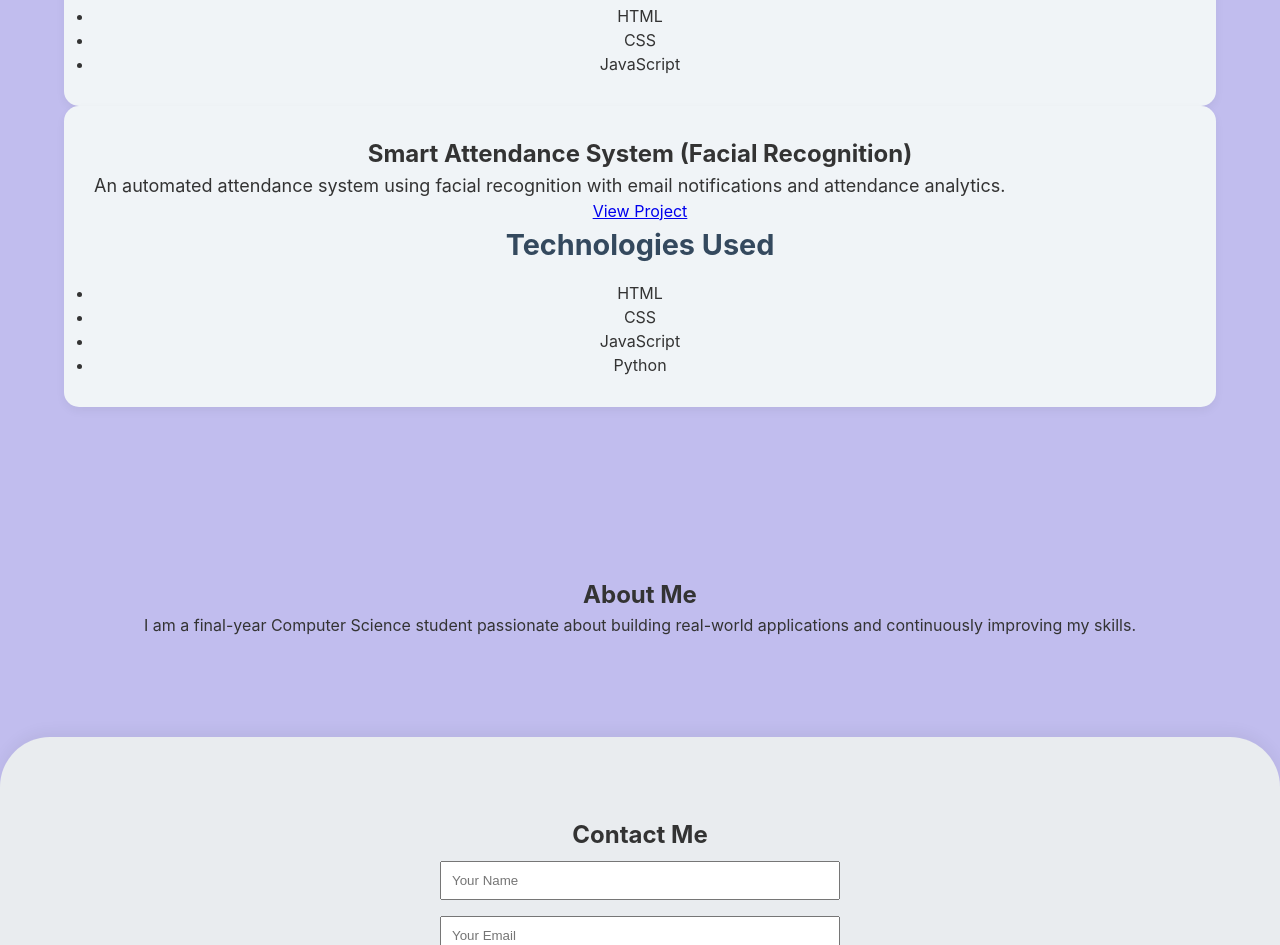
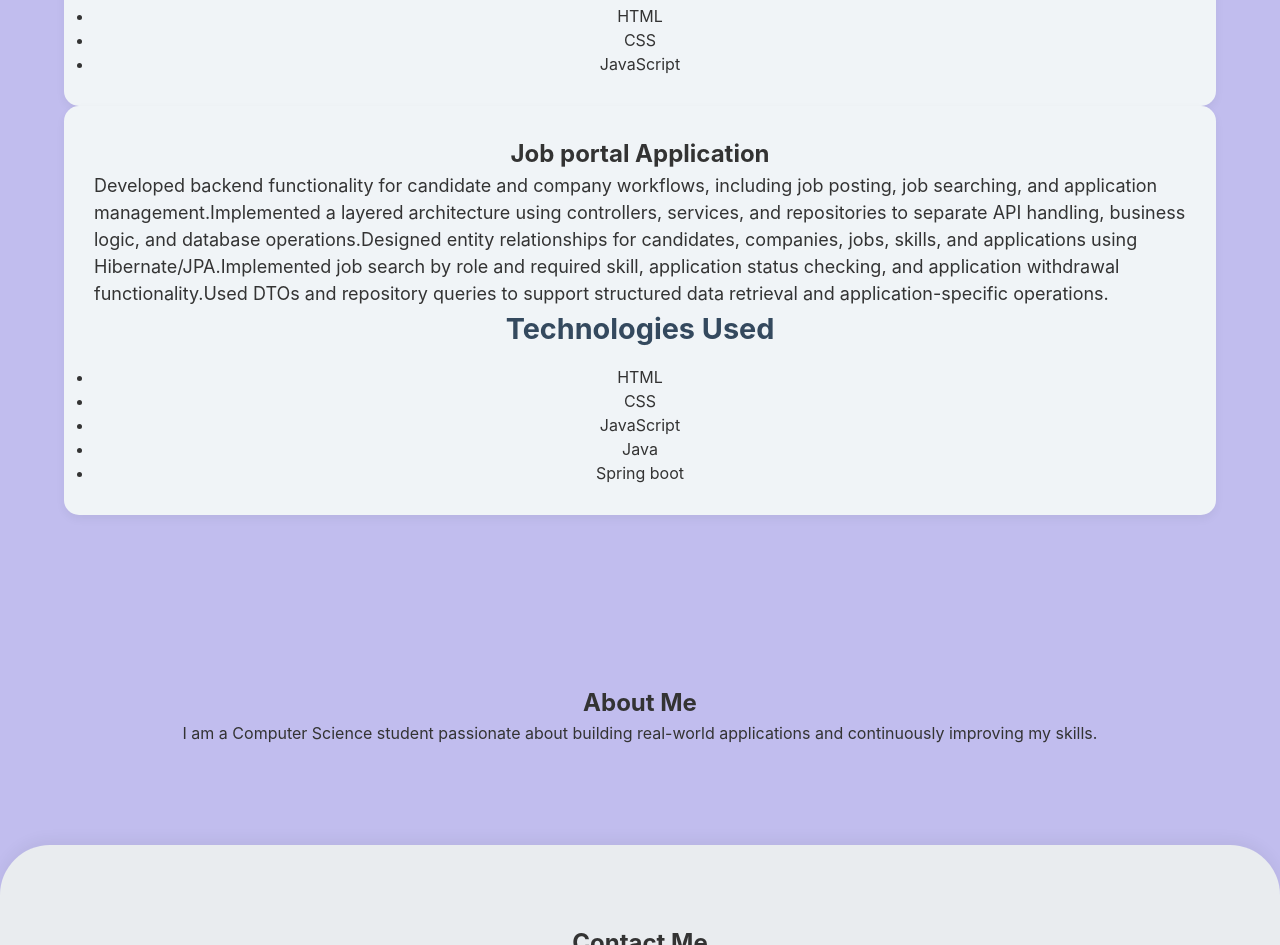
Before and after one commit to Yugendhar18/portfolio, a plain HTML site: page index.html in a window 1280 px wide. Shown: the part 1540-2485 px from the top of the page. Drawn offline with Linux system fonts and the light colour scheme.

Commit message:
Revise portfolio content and add new projects
Updated the portfolio page with new project details and improved content.

```diff
--- a/index.html
+++ b/index.html
@@ -116,18 +116,18 @@
         </article>
 
         <article class="feature-item">
-          <h2>Smart Attendance System (Facial Recognition)</h2>
+          <h2>Job portal Application</h2>
           <p>
-            An automated attendance system using facial recognition with email
-            notifications and attendance analytics.
+            Developed backend functionality for candidate and company workflows, including job posting, job searching, and application management.Implemented a layered architecture using controllers, services, and repositories to separate API handling, business logic, and database
+            operations.Designed entity relationships for candidates, companies, jobs, skills, and applications using Hibernate/JPA.Implemented job search by role and required skill, application status checking, and application withdrawal functionality.Used DTOs and repository queries to support structured data retrieval and application-specific operations.
           </p>
-          <a href="https://yugendhar18.github.io/smart-attendence/" target="_blank" rel="noopener noreferrer">View Project</a>
           <h3>Technologies Used</h3>
           <ul>
             <li>HTML</li>
             <li>CSS</li>
             <li>JavaScript</li>
-            <li>Python</li>
+            <li>Java</li>
+            <li>Spring boot</li>
           </ul>
         </article>
 
@@ -139,7 +139,7 @@
       <div class="container">
         <h1>About Me</h1>
         <p>
-          I am a final-year Computer Science student passionate about building
+          I am a Computer Science student passionate about building
           real-world applications and continuously improving my skills.
         </p>
       </div>
```
